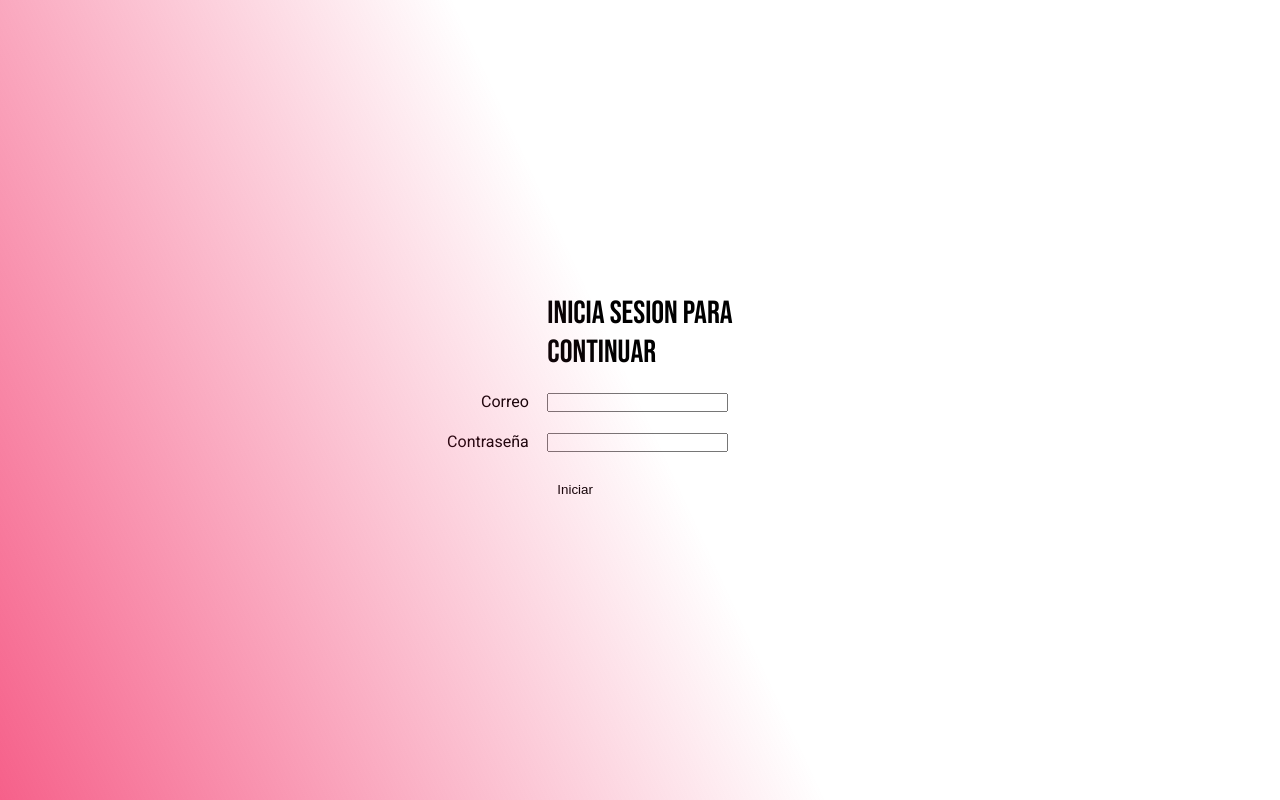
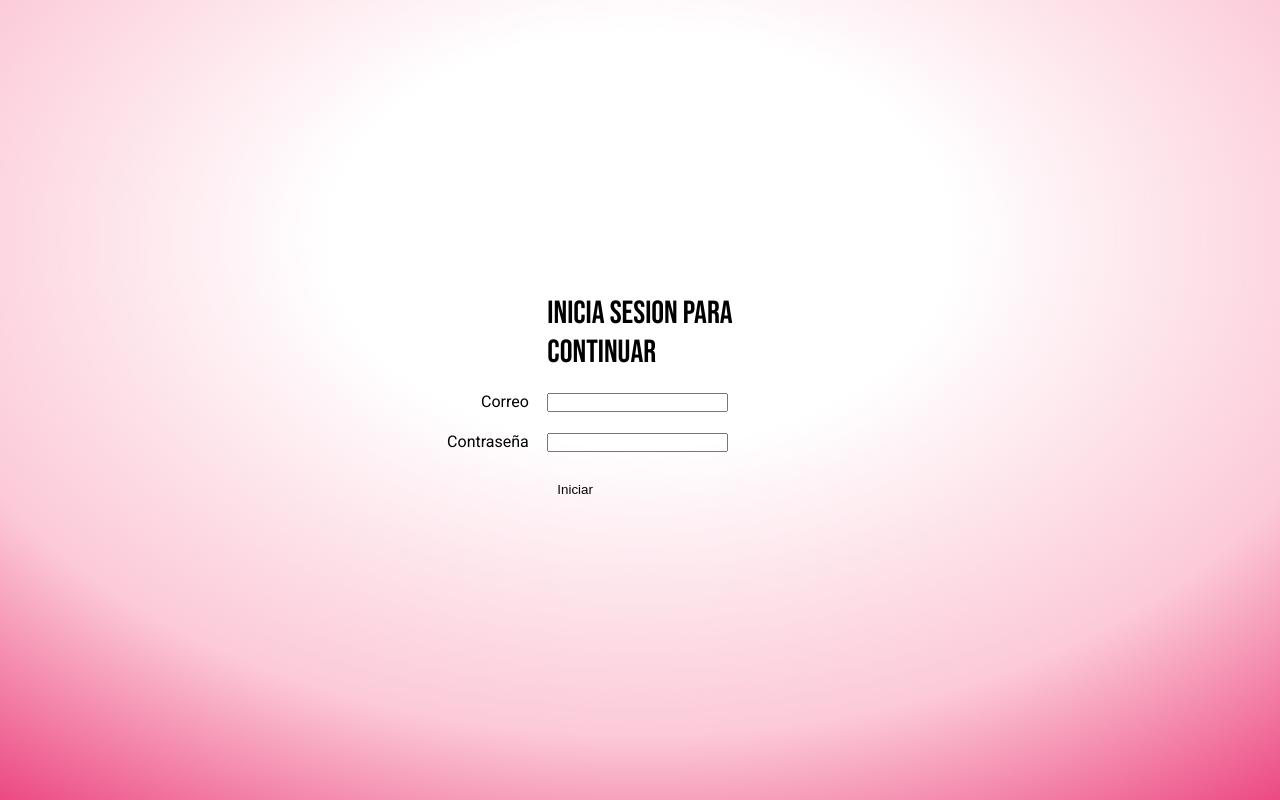
Before and after one commit to srtager555/jessica_catalogue, a Next.js app: page /admin/featured in a window 1280 px wide. Built offline with nearby package versions, Linux system fonts and the light colour scheme; no server answers.

Commit message:
special background to desktop addded

```diff
--- a/src/styles/index.styles.tsx
+++ b/src/styles/index.styles.tsx
@@ -42,6 +42,15 @@ export const Background = styled.div`
 
 	@media print {
 		background: #fff;
+	}
+
+	@media (min-width: 1080px) {
+		background: radial-gradient(
+			135.94% 144.39% at 50% 29.87%,
+			rgba(243, 49, 103, 0) 17.94%,
+			rgba(243, 49, 103, 0.26) 42.99%,
+			#e50f5c 68.92%
+		);
 	}
 `;
 
```
